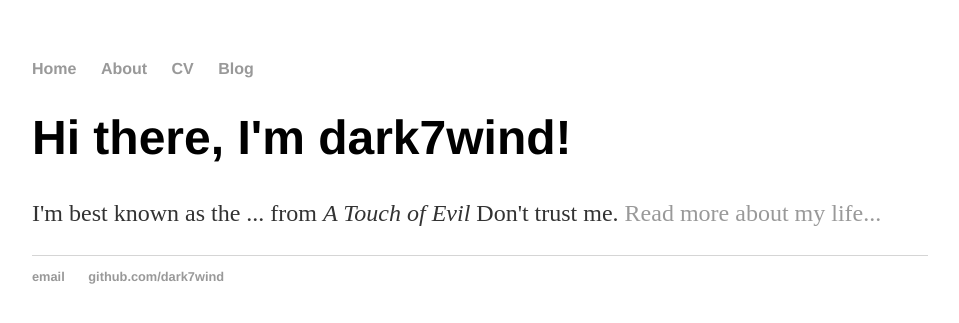
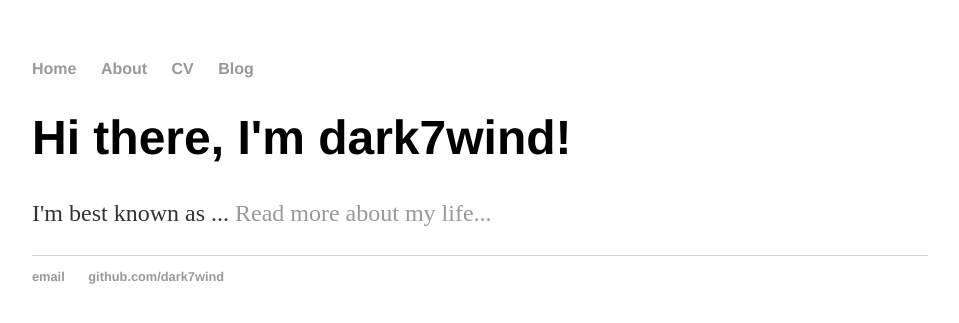
Before and after one commit to dark7wind/dark7wind.github.io, a Jekyll site: the page built from index.html, in a window 1280 px wide. Shown: the top 323 px of the page, without its empty margins (160-1119 px from the left). Built offline with Jekyll 4.4.1, drawn with Linux system fonts in a browser that asks for light colours.

Commit message:
Update index.html

```diff
--- a/index.html
+++ b/index.html
@@ -1,30 +1,8 @@
-<!DOCTYPE html>
-<html>
-	<head>
-		<title>Welcome to dark7wind home page</title>
-		<!-- link to main stylesheet -->
-		<link rel="stylesheet" type="text/css" href="/css/main.css">
-	</head>
-	<body>
-		<nav>
-    		<ul>
-        		<li><a href="/">Home</a></li>
-	        	<li><a href="/about">About</a></li>
-        		<li><a href="/cv">CV</a></li>
-        		<li><a href="/blog">Blog</a></li>
-    		</ul>
-		</nav>
-		<div class="container">
-    		<div class="blurb">
-        		<h1>Hi there, I'm dark7wind!</h1>
-				<p>I'm best known as the ... from <em>A Touch of Evil</em> Don't trust me. <a href="/about">Read more about my life...</a></p>
-    		</div><!-- /.blurb -->
-		</div><!-- /.container -->
-		<footer>
-    		<ul>
-			<li><a href="mailto:hankquinlanhub@gmail.com">email</a></li>
-        		<li><a href="https://github.com/dark7wind">github.com/dark7wind</a></li>
-			</ul>
-		</footer>
-	</body>
-</html>
+---
+layout: default
+title: dark7wind
+---
+<div class="blurb">
+	<h1>Hi there, I'm dark7wind!</h1>
+	<p>I'm best known as ... <a href="/about">Read more about my life...</a></p>
+</div><!-- /.blurb -->
```
